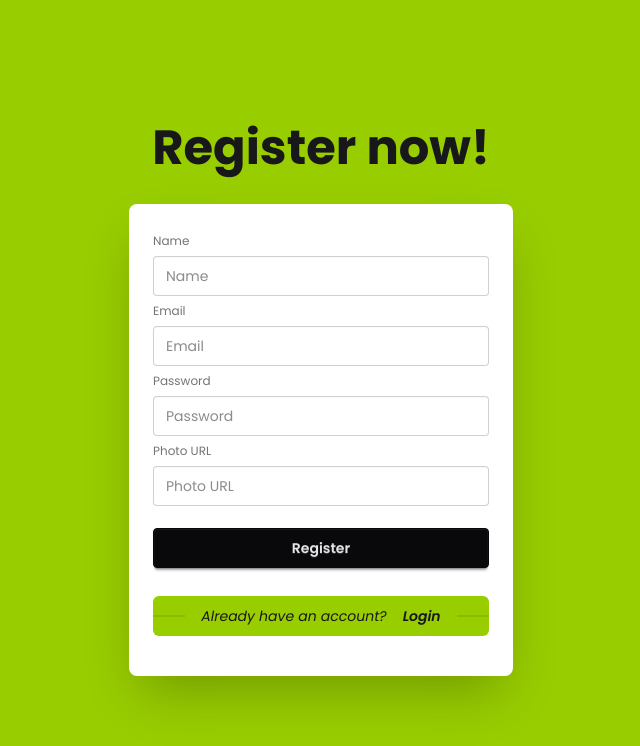
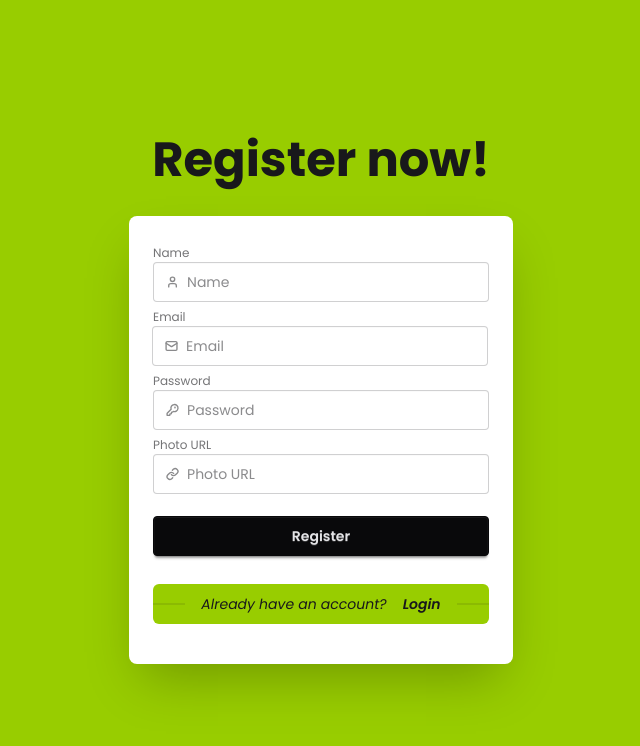
Before and after one commit to SajmulHossain/event-management, a React (Vite) app: page /auth/register in a window 1280 px wide. Shown: the top 746 px of the page, without its empty margins (319-959 px from the left). Built offline with nearby package versions, Linux system fonts and the light colour scheme; no server answers; a web font is replaced by a local one.

Commit message:
login and register page design modified

```diff
--- a/src/pages/Events/Events.jsx
+++ b/src/pages/Events/Events.jsx
@@ -1,7 +1,8 @@
 import { useQuery } from "@tanstack/react-query";
 import useAxiosSecure from "../../hooks/useAxiosSecure";
-import Event from "../auth/Event";
+import Event from "./Event";
 import CardLoader from "../../components/CardLoader";
+import FilterBox from "./FilterBox";
 
 const Events = () => {
   const axiosSecure = useAxiosSecure();
@@ -14,10 +15,13 @@ const Events = () => {
     },
   });
   return (
-    <section className="section grid grid-cols-1 md:grid-cols-2 lg:grid-cols-3 gap-4">
-      {isLoading
-        ? events.map((_, i) => <CardLoader key={i} />)
-        : events.map((event) => <Event key={event?._id} event={event} />)}
+    <section className="section">
+        <FilterBox />
+      <div className="grid grid-cols-1 md:grid-cols-2 lg:grid-cols-3 gap-4">
+        {isLoading
+          ? events.map((_, i) => <CardLoader key={i} />)
+          : events.map((event) => <Event key={event?._id} event={event} />)}
+      </div>
     </section>
   );
 };
--- /dev/null
+++ b/src/pages/Events/FilterBox.jsx
@@ -0,0 +1,36 @@
+import React from 'react';
+
+const FilterBox = () => {
+    return (
+      <div>
+        <select defaultValue="Pick a color" className="select">
+          <option disabled={true}>Pick a color</option>
+          <option>Crimson</option>
+          <option>Amber</option>
+          <option>Velvet</option>
+        </select>
+
+        <label className="input">
+          <svg
+            className="h-[1em] opacity-50"
+            xmlns="http://www.w3.org/2000/svg"
+            viewBox="0 0 24 24"
+          >
+            <g
+              strokeLinejoin="round"
+              strokeLinecap="round"
+              strokeWidth="2.5"
+              fill="none"
+              stroke="currentColor"
+            >
+              <circle cx="11" cy="11" r="8"></circle>
+              <path d="m21 21-4.3-4.3"></path>
+            </g>
+          </svg>
+          <input type="search" required placeholder="Search" />
+        </label>
+      </div>
+    );
+};
+
+export default FilterBox;
--- a/src/pages/auth/Login.jsx
+++ b/src/pages/auth/Login.jsx
@@ -40,23 +40,81 @@ const Login = () => {
             <div className="card-body">
               <form onSubmit={handleLogin}>
                 <fieldset className="fieldset">
+                  <div>
                     <label className="label">Email</label>
+                    <label className="input validator join-item">
+                      <svg
+                        className="h-[1em] opacity-50"
+                        xmlns="http://www.w3.org/2000/svg"
+                        viewBox="0 0 24 24"
+                      >
+                        <g
+                          strokeLinejoin="round"
+                          strokeLinecap="round"
+                          strokeWidth="2.5"
+                          fill="none"
+                          stroke="currentColor"
+                        >
+                          <rect
+                            width="20"
+                            height="16"
+                            x="2"
+                            y="4"
+                            rx="2"
+                          ></rect>
+                          <path d="m22 7-8.97 5.7a1.94 1.94 0 0 1-2.06 0L2 7"></path>
+                        </g>
+                      </svg>
                       <input
                         type="email"
-                    className="input"
+                        placeholder="Email"
+                        required
                         name="email"
-                    required
-                    placeholder="Email"
                       />
+                    </label>
+                    <div className="validator-hint hidden">
+                      Enter valid email address
+                    </div>
+                  </div>
+
+                  <div>
                     <label className="label">Password</label>
+                    <label className="input validator">
+                      <svg
+                        className="h-[1em] opacity-50"
+                        xmlns="http://www.w3.org/2000/svg"
+                        viewBox="0 0 24 24"
+                      >
+                        <g
+                          strokeLinejoin="round"
+                          strokeLinecap="round"
+                          strokeWidth="2.5"
+                          fill="none"
+                          stroke="currentColor"
+                        >
+                          <path d="M2.586 17.414A2 2 0 0 0 2 18.828V21a1 1 0 0 0 1 1h3a1 1 0 0 0 1-1v-1a1 1 0 0 1 1-1h1a1 1 0 0 0 1-1v-1a1 1 0 0 1 1-1h.172a2 2 0 0 0 1.414-.586l.814-.814a6.5 6.5 0 1 0-4-4z"></path>
+                          <circle
+                            cx="16.5"
+                            cy="7.5"
+                            r=".5"
+                            fill="currentColor"
+                          ></circle>
+                        </g>
+                      </svg>
                       <input
                         type="password"
-                    className="input"
+                        required
+                        name="password"
                         placeholder="Password"
-                    name="password"
-                    required
+                        minlength="6"
+                        pattern=".{6,}"
+                        title="Must be atleast 6 characters"
                       />
-                  <div></div>
+                    </label>
+                    <p className="validator-hint hidden">
+                      Must be atleast 6 characters
+                    </p>
+                  </div>
                   <button
                     type="submit"
                     disabled={isLoggingIn}
--- a/src/pages/auth/Register.jsx
+++ b/src/pages/auth/Register.jsx
@@ -43,38 +43,147 @@ const Register = () => {
             <div className="card-body">
               <form onSubmit={handleLogin}>
                 <fieldset className="fieldset">
+                  <div>
                     <label className="label">Name</label>
+                    <label className="input validator">
+                      <svg
+                        className="h-[1em] opacity-50"
+                        xmlns="http://www.w3.org/2000/svg"
+                        viewBox="0 0 24 24"
+                      >
+                        <g
+                          strokeLinejoin="round"
+                          strokeLinecap="round"
+                          strokeWidth="2.5"
+                          fill="none"
+                          stroke="currentColor"
+                        >
+                          <path d="M19 21v-2a4 4 0 0 0-4-4H9a4 4 0 0 0-4 4v2"></path>
+                          <circle cx="12" cy="7" r="4"></circle>
+                        </g>
+                      </svg>
                       <input
                         type="text"
-                    name="name"
-                    className="input"
+                        required
                         placeholder="Name"
-                    required
+                        pattern="[A-Za-z][A-Za-z]*"
+                        minlength="3"
+                        maxlength="40"
+                        title="Only letters, numbers or dash"
                       />
+                    </label>
+                    <p className="validator-hint hidden">
+                      Must be 3 to 30 characters
+                      <br />
+                      containing only letters
+                    </p>
+                  </div>
+
+                  <div>
                     <label className="label">Email</label>
+                    <label className="input validator join-item">
+                      <svg
+                        className="h-[1em] opacity-50"
+                        xmlns="http://www.w3.org/2000/svg"
+                        viewBox="0 0 24 24"
+                      >
+                        <g
+                          strokeLinejoin="round"
+                          strokeLinecap="round"
+                          strokeWidth="2.5"
+                          fill="none"
+                          stroke="currentColor"
+                        >
+                          <rect
+                            width="20"
+                            height="16"
+                            x="2"
+                            y="4"
+                            rx="2"
+                          ></rect>
+                          <path d="m22 7-8.97 5.7a1.94 1.94 0 0 1-2.06 0L2 7"></path>
+                        </g>
+                      </svg>
                       <input
                         type="email"
-                    name="email"
-                    className="input"
                         placeholder="Email"
                         required
+                        name="email"
                       />
+                    </label>
+                    <div className="validator-hint hidden">
+                      Enter valid email address
+                    </div>
+                  </div>
+
+                  <div>
                     <label className="label">Password</label>
+                    <label className="input validator">
+                      <svg
+                        className="h-[1em] opacity-50"
+                        xmlns="http://www.w3.org/2000/svg"
+                        viewBox="0 0 24 24"
+                      >
+                        <g
+                          strokeLinejoin="round"
+                          strokeLinecap="round"
+                          strokeWidth="2.5"
+                          fill="none"
+                          stroke="currentColor"
+                        >
+                          <path d="M2.586 17.414A2 2 0 0 0 2 18.828V21a1 1 0 0 0 1 1h3a1 1 0 0 0 1-1v-1a1 1 0 0 1 1-1h1a1 1 0 0 0 1-1v-1a1 1 0 0 1 1-1h.172a2 2 0 0 0 1.414-.586l.814-.814a6.5 6.5 0 1 0-4-4z"></path>
+                          <circle
+                            cx="16.5"
+                            cy="7.5"
+                            r=".5"
+                            fill="currentColor"
+                          ></circle>
+                        </g>
+                      </svg>
                       <input
                         type="password"
-                    className="input"
+                        required
+                        name="password"
                         placeholder="Password"
-                    name="password"
+                        minlength="6"
+                        pattern=".{6,}"
+                        title="Must be atleast 6 characters"
+                      />
+                    </label>
+                    <p className="validator-hint hidden">
+                      Must be atleast 6 characters
+                    </p>
+                  </div>
+                  <div>
+                    <label className="label">Photo URL</label>
+                    <label className="input validator">
+                      <svg
+                        className="h-[1em] opacity-50"
+                        xmlns="http://www.w3.org/2000/svg"
+                        viewBox="0 0 24 24"
+                      >
+                        <g
+                          strokeLinejoin="round"
+                          strokeLinecap="round"
+                          strokeWidth="2.5"
+                          fill="none"
+                          stroke="currentColor"
+                        >
+                          <path d="M10 13a5 5 0 0 0 7.54.54l3-3a5 5 0 0 0-7.07-7.07l-1.72 1.71"></path>
+                          <path d="M14 11a5 5 0 0 0-7.54-.54l-3 3a5 5 0 0 0 7.07 7.07l1.71-1.71"></path>
+                        </g>
+                      </svg>
+                      <input
+                        type="url"
                         required
-                  />
-                  <label className="label">Photo URL</label>
-                  <input
-                    type="text"
-                    className="input"
                         placeholder="Photo URL"
                         name="photo_url"
-                    required
+                        pattern="^(https?://)?([a-zA-Z0-9]([a-zA-Z0-9\-].*[a-zA-Z0-9])?\.)+[a-zA-Z].*$"
+                        title="Must be valid URL"
                       />
+                    </label>
+                    <p className="validator-hint hidden">Must be valid URL</p>
+                  </div>
                   <button
                     disabled={isPending}
                     type="submit"
```
Also changed, not shown: src/pages/Events/Event.jsx (renamed from src/pages/auth/Event.jsx). Lines whose indentation alone changed are shown as unchanged.
